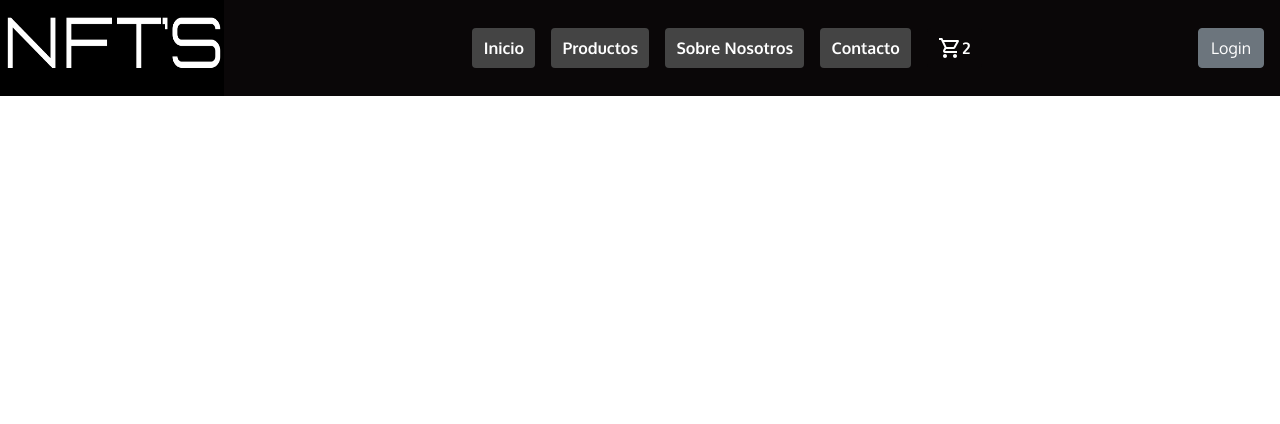
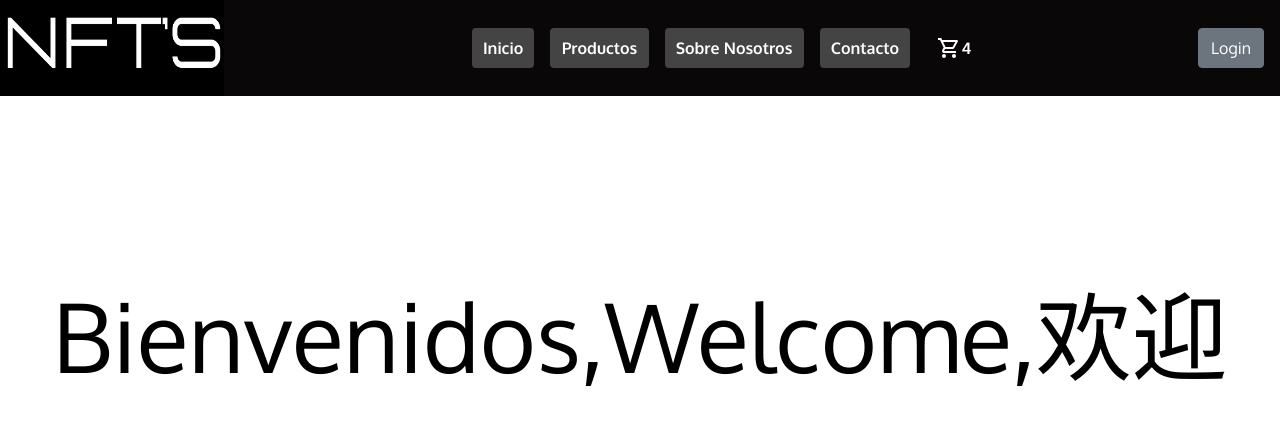
Before and after one commit to raulereno/cursoReact-desafios, a React (Create React App) app: page / in a window 1280 px wide. Shown: the top 424 px of the page. Built offline with nearby package versions, Linux system fonts and the light colour scheme.

Commit message:
trabajo finalizado, creacion de dos componentes nuevos

```diff
--- a/src/App.js
+++ b/src/App.js
@@ -1,3 +1,4 @@
+import ItemListContainer from './componentes/header/ItemListContainer';
 import NavBar from './componentes/header/Navbar/NavBar';
 import './scss/styles.scss';
 
@@ -8,6 +9,7 @@ function App() {
   return(
     <>
       <NavBar/>
+      <ItemListContainer  texto1={"Bienvenidos"} texto2={"Welcome"} texto3={"欢迎"}/>
     </>
   )
 }
--- /dev/null
+++ b/src/componentes/header/ItemListContainer.jsx
@@ -0,0 +1,8 @@
+import React from "react";
+
+function ItemListContainer({texto1,texto2,texto3}){
+    return(
+        <h1 className="itemList">{texto1},{texto2},{texto3}</h1>
+    )
+}
+export default ItemListContainer
--- a/src/componentes/header/Navbar/CartWidget.js
+++ b/src/componentes/header/Navbar/CartWidget.jsx
@@ -2,7 +2,10 @@ import iconCarrito from './../../../local_grocery_store_white_24dp.svg';
 
 function Carrito(){
     return(
-        <img src={iconCarrito} alt="" className='iconoCarrito'/>
+        <>
+        <img src={iconCarrito} alt=""/>
+        <span>4</span>
+        </>
     )
 }
 
--- a/src/componentes/header/Navbar/ItemListContainer.js
+++ /dev/null
@@ -1,8 +0,0 @@
-import React from "react";
-
-function ItemListContainer(){
-    return(
-        <p className="itemList">2</p>
-    )
-}
-export default ItemListContainer
--- a/src/componentes/header/Navbar/NavBar.js
+++ b/src/componentes/header/Navbar/NavBar.jsx
@@ -1,6 +1,5 @@
 import React from "react";
 import Carrito from "./CartWidget";
-import ItemList from "./ItemListContainer"
 import logo from "./../../../logo-normal.png";
 
 function NavBar(){
@@ -13,7 +12,7 @@ function NavBar(){
                     <li><a href="">Productos</a></li>
                     <li><a href="">Sobre Nosotros</a></li>
                     <li><a href="">Contacto</a></li>
-                    <li><a href="" className='linkACarrito'><Carrito/><ItemList/></a></li>
+                    <li><a href="" className='linkACarrito'><Carrito/></a></li>
                 </ul>
             </nav>
             <button type='button' className='btn btn-secondary botonLogin'>Login</button>
--- a/src/scss/styles.scss
+++ b/src/scss/styles.scss
@@ -43,18 +43,12 @@
             }
             .linkACarrito{
                 display: flex;
+
                 background-color: #0A0708;
                 &:hover{
-                    background-color: #0A0708;
-                        transform: scale(1.2);
-                        background-color: #0A0708;
-
-                }
-
-                .itemList{
-                    color: white;
-
-                    margin: 0;
+                    transform: scale(1.2);
+                    color:white;
+                    background-color: #0e0e0e;
                 }
             }
         }
@@ -66,3 +60,15 @@
         margin-right: 1rem;
     }
 }
+.itemList{
+    display: flex;
+    justify-content: center;
+    align-items: center;
+    color: black;
+    height: 30rem;
+    font-size:6rem;
+    &:hover{
+        background-color: #0e0e0e;
+        color: white;
+    }
+}
```
